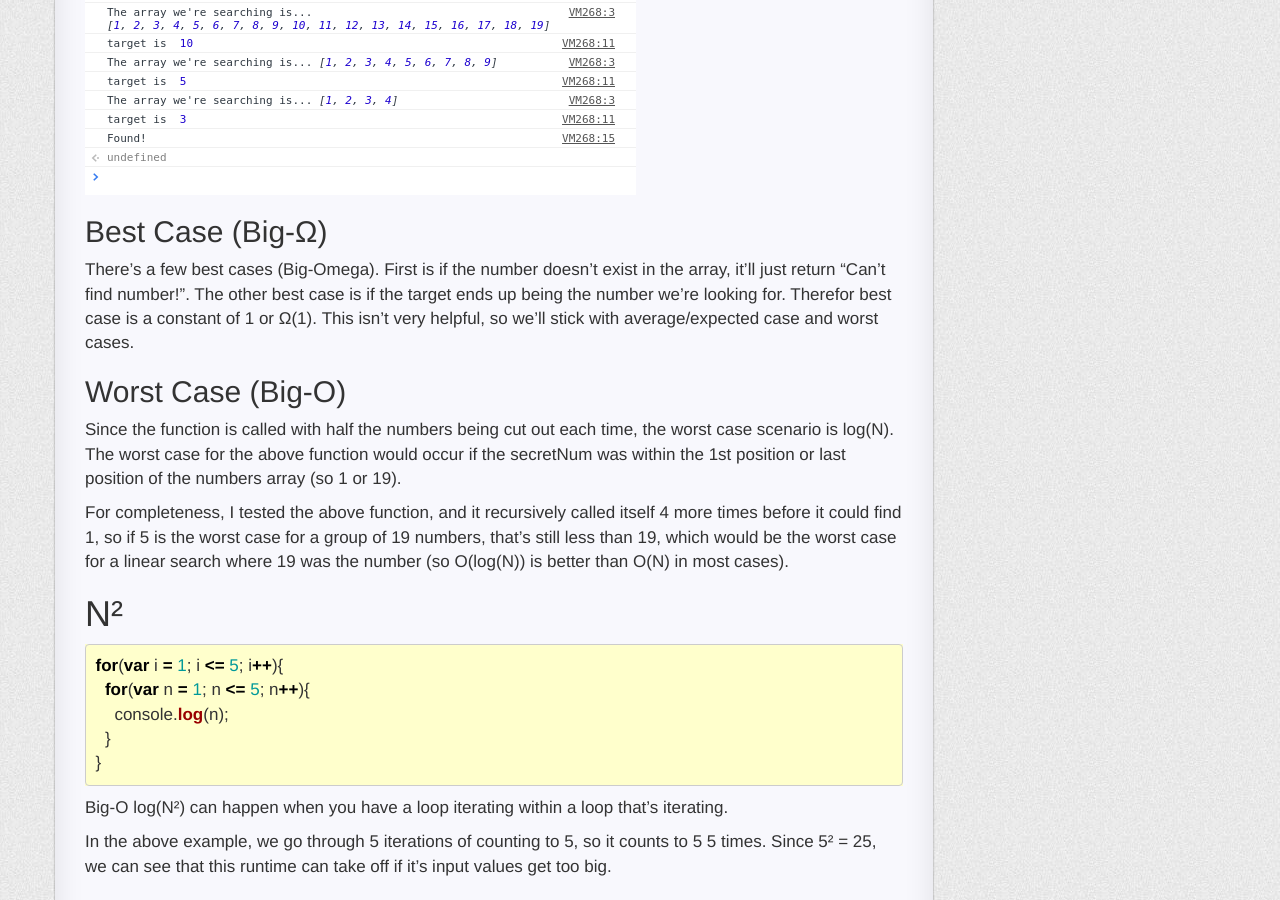
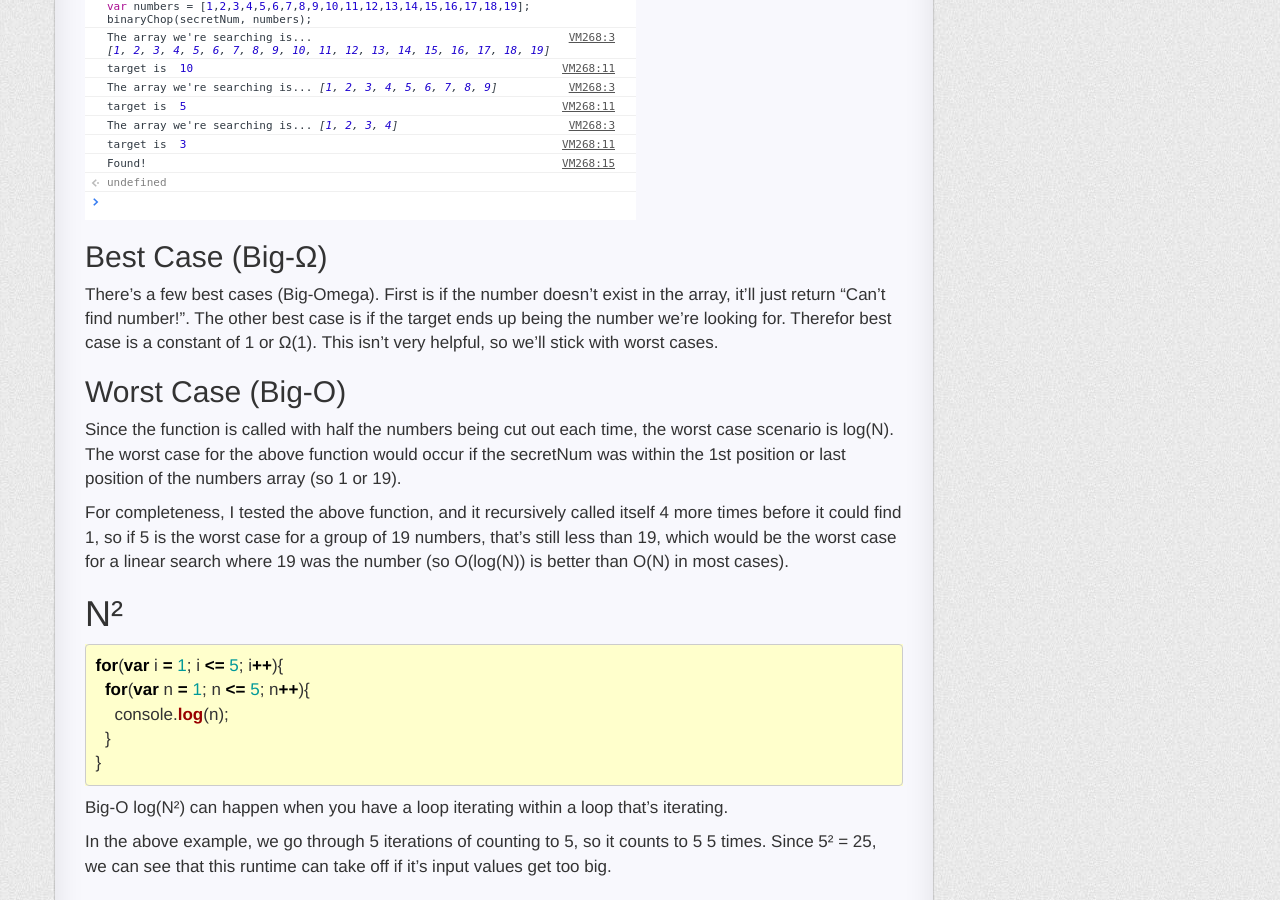
Before and after one commit to Thrashmandicoot/Thrashmandicoot.github.io, a Jekyll site: the page built from _posts/2015-11-2-common-big-o-runtimes.md, in a window 1280 px wide and 900 px high, scrolled down 2497 px. Built offline with Jekyll 4.4.1, drawn with Linux system fonts in a browser that asks for light colours; nearby versions of some CDN libraries; Markdown is read by kramdown in place of the engine named in the settings; comment, search, counter and statistics services are not loaded; some of the changed text lies outside the part shown.

```diff
--- a/_posts/2015-11-2-common-big-o-runtimes.md
+++ b/_posts/2015-11-2-common-big-o-runtimes.md
@@ -77,8 +78,7 @@ Here's an example of this function being ran with the code above.
 There's a few best cases (Big-Omega). First is if the number doesn't exist in the array,
 it'll just return "Can't find number!". The other best case is if the target
 ends up being the number we're looking for. Therefor best case is a constant of
-1 or Ω(1). This isn't very helpful, so we'll stick with average/expected case
-and worst cases.
+1 or Ω(1). This isn't very helpful, so we'll stick with worst cases.
 
 ## Worst Case (Big-O)
 
```
Also changed, not shown: other parts of _posts/2015-11-2-common-big-o-runtimes.md (+1 -0 lines).
